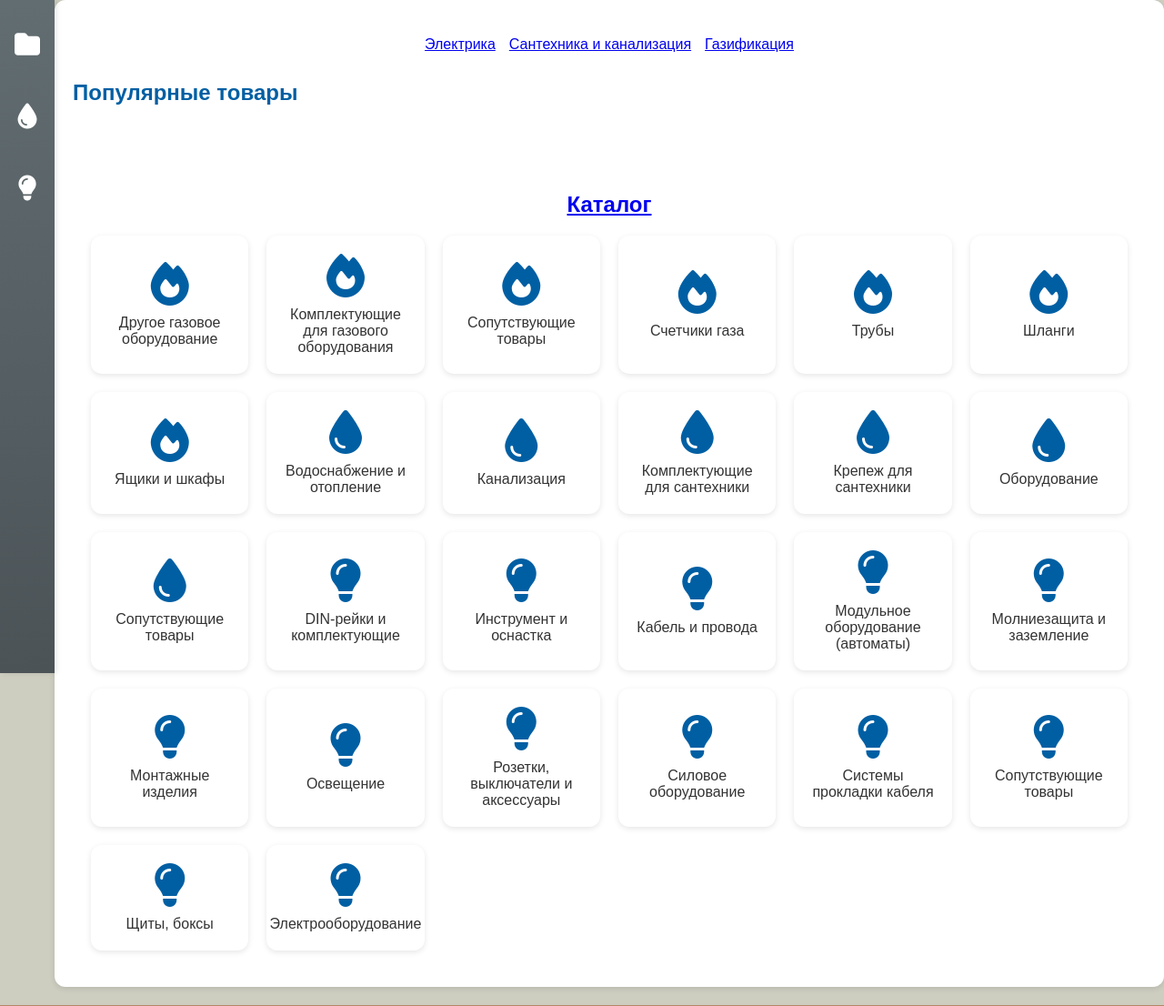
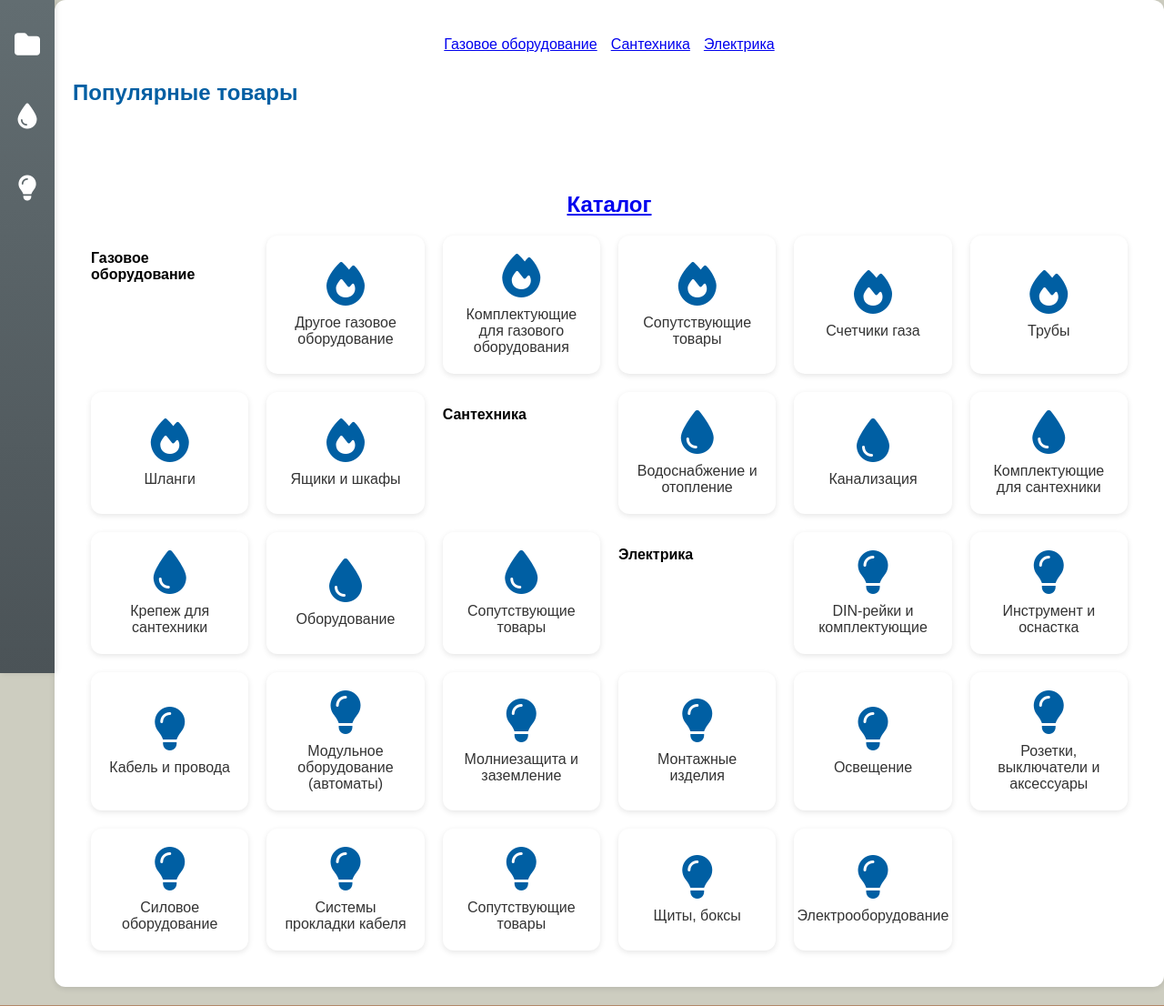
Before and after one commit to YuliyaS-work/ESG_SHOP, a Django app: page /esg.by/ in a window 1280 px wide. Shown: the part 100-1206 px from the top of the page at 91% size. Run offline with Django 5.2, Linux system fonts and the light colour scheme; data comes from the database, SQL or seed files in the repository.

Commit message:
working references

```diff
--- a/esg/templates/basic.html
+++ b/esg/templates/basic.html
@@ -53,9 +53,15 @@
 
    <main class="main-content">
         <div class="button_container">
-            <a href="{% url 'rubric_electro' electro.pk %}" class="button-link">Электрика</a>
-            <a href="{% url 'rubric_santeh' santeh.pk %}" class="button-link">Сантехника и канализация</a>
-            <a href="{% url 'rubric_gas' gas.pk %}" class="button-link">Газификация</a>
+            {% for rubric in rubrics %}
+            {% if rubric.rubric_name == "Электрика" %}
+            <a href="{% url 'rubric_electro' rubric.pk %}" class="button-link">{{ rubric.rubric_name }}</a>
+            {% elif rubric.rubric_name == "Сантехника" %}
+            <a href="{% url 'rubric_santeh' rubric.pk %}" class="button-link">{{ rubric.rubric_name }}</a>
+            {% elif rubric.rubric_name == "Газовое оборудование" %}
+            <a href="{% url 'rubric_gas' rubric.pk %}" class="button-link">{{ rubric.rubric_name }}</a>
+            {% endif %}
+            {% endfor %}
         </div>
        {% block content %}
 
--- a/esg/templates/main_page.html
+++ b/esg/templates/main_page.html
@@ -22,25 +22,34 @@
 <h2 style="text-align:center; margin-bottom:20px;"><a href="{% url 'catalog' %}">Каталог</a></h2>
     <div class="catalog-grid">
         {% for rubric in rubrics %}
-            {% for sub in rubric.electro_set.all %}
-            <a href="{% url 'rubric_electro' sub.pk %}" class="catalog-card">
+            <p><b>{{ rubric.rubric_name }}</b></p>
+
+        {% if rubric.rubric_name == "Электрика" %}
+            {% for subrubric in rubric.electro_set.all %}
+            <a href="{% url 'rubric_electro' subrubric.pk %}" class="catalog-card">
                 <i class="fas fa-lightbulb" ></i>
-                <span>{{ sub.title }}</span>
+                <span>{{ subrubric.title }}</span>
             </a>
             {% endfor %}
-            {% for sub in rubric.santeh_set.all %}
-            <a href="{% url 'rubric_santeh' sub.pk %}" class="catalog-card">
+        {% endif %}
+
+        {% if rubric.rubric_name == "Сантехника" %}
+            {% for subrubric in rubric.santeh_set.all %}
+            <a href="{% url 'rubric_santeh' subrubric.pk %}" class="catalog-card">
                 <i class="fas fa-tint" ></i>
-                <span>{{ sub.title }}</span>
+                <span>{{ subrubric.title }}</span>
             </a>
             {% endfor %}
+        {% endif %}
 
-            {% for sub in rubric.gas_set.all %}
-            <a href="{% url 'rubric_gas' sub.pk %}" class="catalog-card">
+        {% if rubric.rubric_name == "Газовое оборудование" %}
+            {% for subrubric in rubric.gas_set.all %}
+            <a href="{% url 'rubric_gas' subrubric.pk %}" class="catalog-card">
                 <i class="fas fa-fire"></i>
-                <span>{{ sub.title }}</span>
+                <span>{{ subrubric.title }}</span>
             </a>
             {% endfor %}
+        {% endif %}
         {% endfor %}
 
     </div>
--- a/esg/urls.py
+++ b/esg/urls.py
@@ -5,10 +5,10 @@ from .views import *
 urlpatterns = [
     path('', get_main_page, name='main'),
     path('catalog/', get_catalog, name='catalog'),
-    path('catalog/gas<int:rubric_id>', get_rubric_gas, name='rubric_gas'),
-    path('catalog/electro<int:rubric_id>', get_rubric_electro, name='rubric_electro'),
-    path('catalog/santeh<int:rubric_id>', get_rubric_santeh, name='rubric_santeh'),
-    path('catalog/gas<int:rubric_id>/<int:gasproduct_id>', get_product_gas, name='product_gas'),
-    path('catalog/electro<int:rubric_id>/<int:electroproduct_id>', get_product_electro, name='product_electro'),
-    path('catalog/santeh<int:rubric_id>/<int:santehproduct_id>', get_product_santeh, name='product_santeh'),
+    path('catalog/gas<int:rubric_id>/', get_rubric_gas, name='rubric_gas'),
+    path('catalog/electro<int:rubric_id>/', get_rubric_electro, name='rubric_electro'),
+    path('catalog/santeh<int:rubric_id>/', get_rubric_santeh, name='rubric_santeh'),
+    path('catalog/gas<int:rubric_id>/<int:gasproduct_id>/', get_product_gas, name='product_gas'),
+    path('catalog/electro<int:rubric_id>/<int:electroproduct_id>/', get_product_electro, name='product_electro'),
+    path('catalog/santeh<int:rubric_id>/<int:santehproduct_id>/', get_product_santeh, name='product_santeh'),
 ]
--- a/esg/views.py
+++ b/esg/views.py
@@ -2,6 +2,10 @@ from django.shortcuts import render
 
 from .models import *
 
+def get_basic(request):
+    rubrics = Rubric.objects.prefetch_related('electro_set', 'gas_set', 'santeh_set').all()
+    context = { 'rubrics': rubrics }
+    return render(request, 'basic.html', context)
 
 def get_main_page(request):
     ''' Отдает данные на главную страницу. '''
@@ -9,12 +13,14 @@ def get_main_page(request):
     santeh = Santeh.objects.first()
     gas = Gas.objects.first()
     rubrics = Rubric.objects.prefetch_related('electro_set', 'gas_set', 'santeh_set').all()
-    return render(request, 'main_page.html', {
+    context = {
         'electro': electro,
         'santeh': santeh,
         'gas': gas,
         'rubrics': rubrics,
-    })
+    }
+    return render(request, 'main_page.html', context)
+
 
 
 def get_catalog(request):
```
